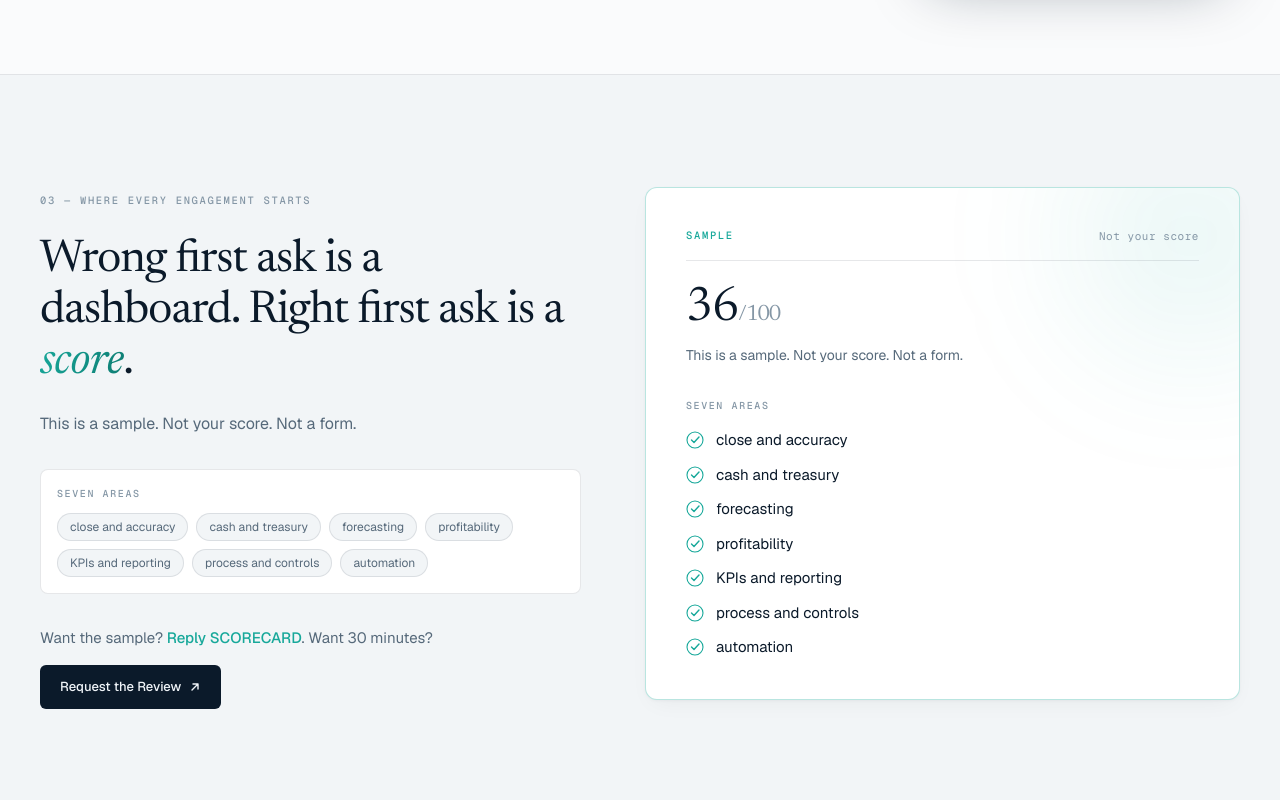
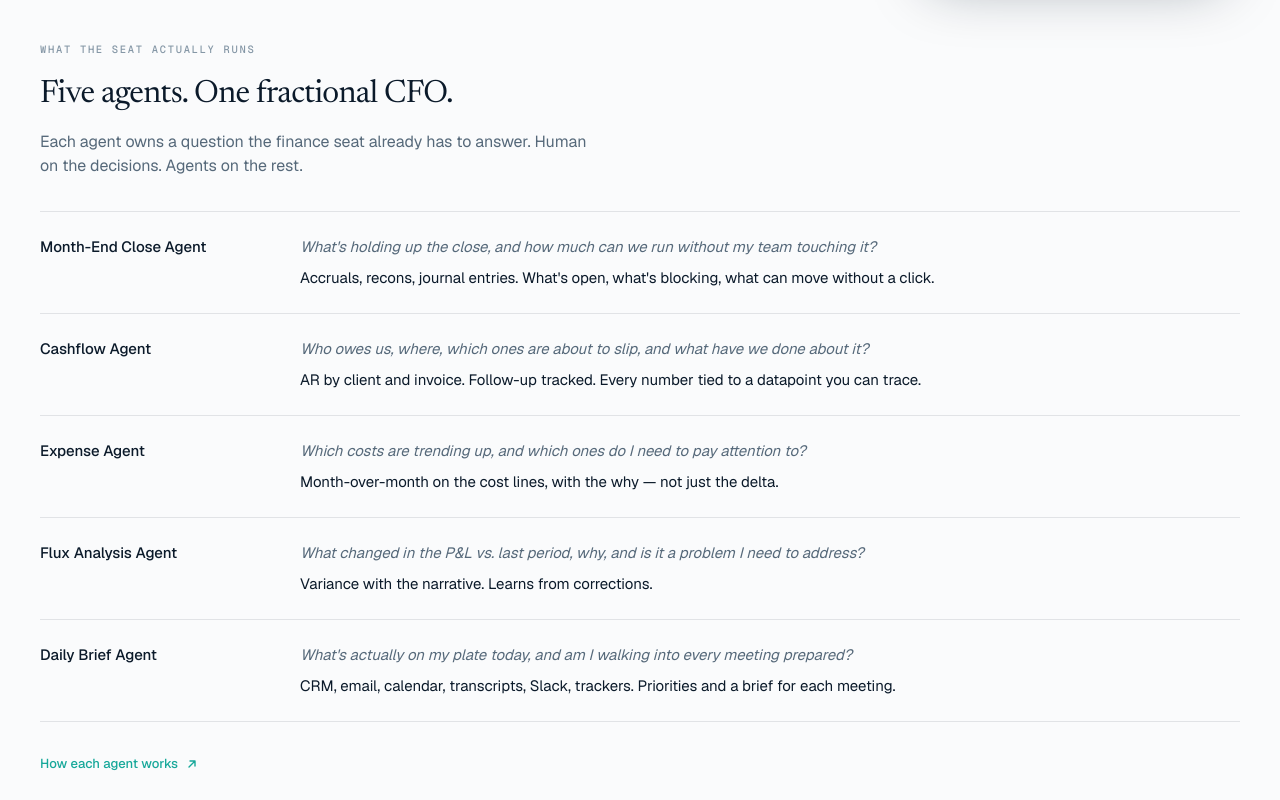
Before and after one commit to sagesummitcapital/vantage-rock, a Next.js app: page / in a window 1280 px wide. Shown: the part 2120-2920 px from the top of the page. Built offline with nearby package versions, Linux system fonts and the light colour scheme; no server answers.

Commit message:
Homepage: five named CFO AI agents under The Shift, linked to /cfo-ai-agents

```diff
--- a/components/sections/TheShift.tsx
+++ b/components/sections/TheShift.tsx
@@ -13,6 +13,34 @@ function CheckIcon({ bright = false }: { bright?: boolean }) {
     </svg>
   );
 }
+
+const agents = [
+  {
+    name: "Month-End Close Agent",
+    q: "What's holding up the close, and how much can we run without my team touching it?",
+    does: "Accruals, recons, journal entries. What's open, what's blocking, what can move without a click.",
+  },
+  {
+    name: "Cashflow Agent",
+    q: "Who owes us, where, which ones are about to slip, and what have we done about it?",
+    does: "AR by client and invoice. Follow-up tracked. Every number tied to a datapoint you can trace.",
+  },
+  {
+    name: "Expense Agent",
+    q: "Which costs are trending up, and which ones do I need to pay attention to?",
+    does: "Month-over-month on the cost lines, with the why — not just the delta.",
+  },
+  {
+    name: "Flux Analysis Agent",
+    q: "What changed in the P&L vs. last period, why, and is it a problem I need to address?",
+    does: "Variance with the narrative. Learns from corrections.",
+  },
+  {
+    name: "Daily Brief Agent",
+    q: "What's actually on my plate today, and am I walking into every meeting prepared?",
+    does: "CRM, email, calendar, transcripts, Slack, trackers. Priorities and a brief for each meeting.",
+  },
+];
 
 export default function TheShift() {
   return (
@@ -45,7 +73,7 @@ export default function TheShift() {
               <span className="absolute right-6 top-7 h-px w-8 bg-teal/40" />
               <div className="mono-label mb-6 !text-teal">AI-native financial leadership</div>
               <p className="text-[15px] leading-[1.6] text-ink">
-                Humans on the decisions, systems on the rest. We build finance systems that think.
+                Humans on the decisions, agents on the rest. We build finance systems that think.
               </p>
             </div>
           </Reveal>
@@ -99,6 +127,46 @@ export default function TheShift() {
             </div>
           </Reveal>
         </div>
+
+        <Reveal delay={0.08}>
+          <div className="mt-16">
+            <p className="mono-label mb-3">What the seat actually runs</p>
+            <h3 className="max-w-[640px] font-display text-[28px] tracking-[-0.02em] text-ink md:text-[32px]">
+              Five agents. One fractional CFO.
+            </h3>
+            <p className="mt-3 max-w-[560px] text-[16px] leading-[1.55] text-ink-muted">
+              Each agent owns a question the finance seat already has to answer.
+              Human on the decisions. Agents on the rest.
+            </p>
+
+            <ol className="mt-8 divide-y divide-line border-y border-line">
+              {agents.map((a) => (
+                <li key={a.name} className="grid gap-2 py-6 md:grid-cols-[minmax(0,220px)_1fr] md:gap-10">
+                  <p className="font-medium text-[15px] text-ink">{a.name}</p>
+                  <div>
+                    <p className="text-[15px] italic leading-[1.45] text-ink-muted">{a.q}</p>
+                    <p className="mt-2 text-[15px] leading-[1.55] text-ink">{a.does}</p>
+                  </div>
+                </li>
+              ))}
+            </ol>
+
+            <Link
+              href="/cfo-ai-agents"
+              className="mt-8 inline-flex items-center gap-2 text-[13px] font-medium text-teal transition-colors hover:text-teal-deep"
+            >
+              How each agent works
+              <svg width="12" height="12" viewBox="0 0 12 12" fill="none" aria-hidden>
+                <path
+                  d="M3 9L9 3M9 3H4M9 3V8"
+                  stroke="currentColor"
+                  strokeWidth="1.4"
+                  strokeLinecap="round"
+                />
+              </svg>
+            </Link>
+          </div>
+        </Reveal>
       </div>
     </section>
   );
```
